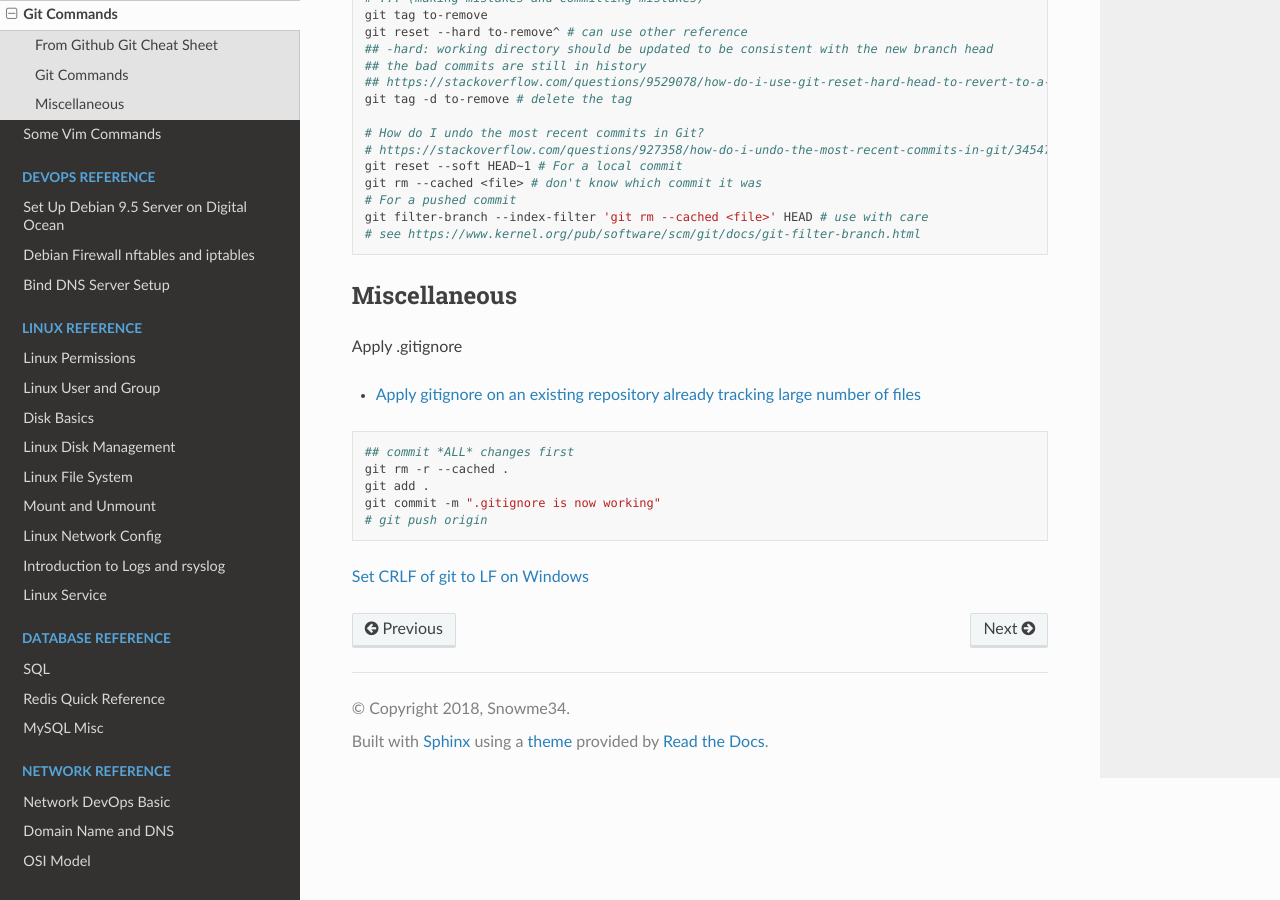
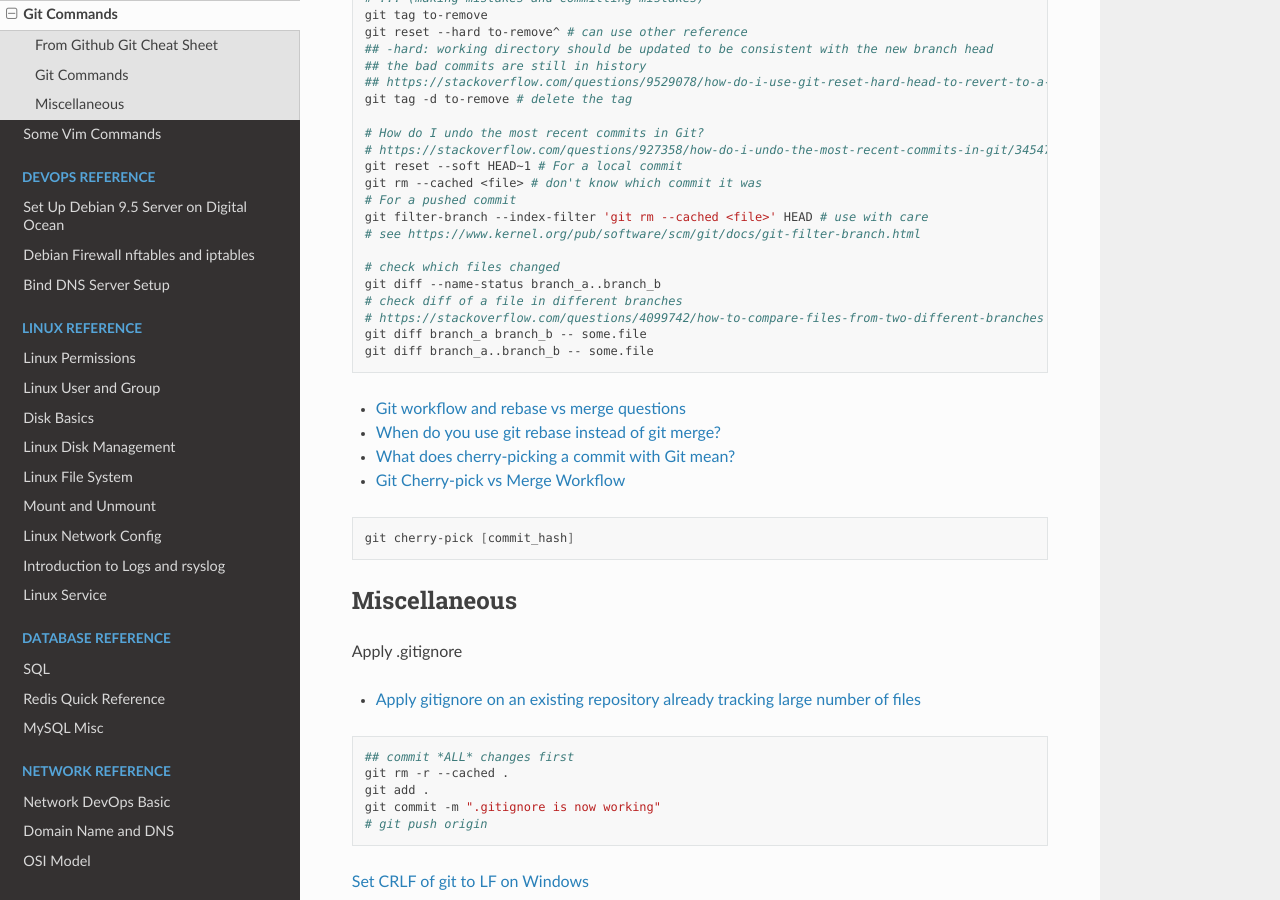
Before and after one commit to snowme34/snowme34.com, a Sphinx documentation site: the page built from docs/source/reference/commands/git-commands.md, in a window 1280 px wide and 900 px high, scrolled down 2137 px. Built offline with Sphinx 7.4.7 and the Read the Docs theme 2.0.0, drawn with Linux system fonts in a browser that asks for light colours.

Commit message:
update git command

````diff
--- a/docs/source/reference/commands/git-commands.md
+++ b/docs/source/reference/commands/git-commands.md
@@ -128,6 +128,22 @@ git rm --cached <file> # don't know which commit it was
 # For a pushed commit
 git filter-branch --index-filter 'git rm --cached <file>' HEAD # use with care
 # see https://www.kernel.org/pub/software/scm/git/docs/git-filter-branch.html
+
+# check which files changed
+git diff --name-status branch_a..branch_b
+# check diff of a file in different branches
+# https://stackoverflow.com/questions/4099742/how-to-compare-files-from-two-different-branches
+git diff branch_a branch_b -- some.file
+git diff branch_a..branch_b -- some.file
+```
+
+* [Git workflow and rebase vs merge questions](https://stackoverflow.com/questions/457927/git-workflow-and-rebase-vs-merge-questions)
+* [When do you use git rebase instead of git merge?](https://stackoverflow.com/questions/804115/when-do-you-use-git-rebase-instead-of-git-merge)
+* [What does cherry-picking a commit with Git mean?](https://stackoverflow.com/questions/9339429/what-does-cherry-picking-a-commit-with-git-mean)
+* [Git Cherry-pick vs Merge Workflow](https://stackoverflow.com/questions/1241720/git-cherry-pick-vs-merge-workflow)
+
+```bash
+git cherry-pick [commit_hash]
 ```
 
 ## Miscellaneous
````
